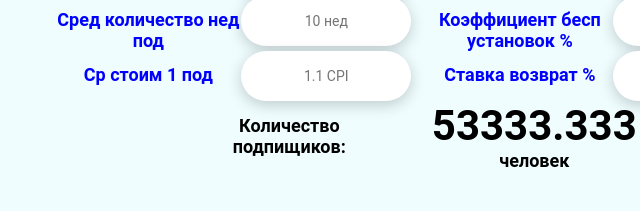
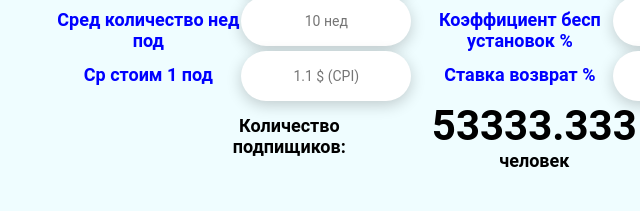
Before and after one commit to DofaminOY/MarketingTechnology, a plain HTML site: page index.html in a window 1280 px wide. Shown: the part 306-527 px from the top of the page, 213-853 px from the left. Drawn offline with Linux system fonts and the light colour scheme.

Commit message:
correct 2.0

```diff
--- a/index.html
+++ b/index.html
@@ -41,7 +41,7 @@
                     <div class="quantity">Коэффициент бесп установок %</div>
                     <input type="text" id="noPay" placeholder="10 %"  class="calculating__choose-item">
                     <div class="quantity">Ср стоим 1 под</div>
-                    <input type="text" id="cpi" placeholder="1.1 CPI" class="calculating__choose-item">
+                    <input type="text" id="cpi" placeholder="1.1 $ (CPI)" class="calculating__choose-item">
                     <div class="quantity">Ставка возврат %</div>
                     <input type="text" id="returnPay" placeholder="5 %" class="calculating__choose-item">
 
```
